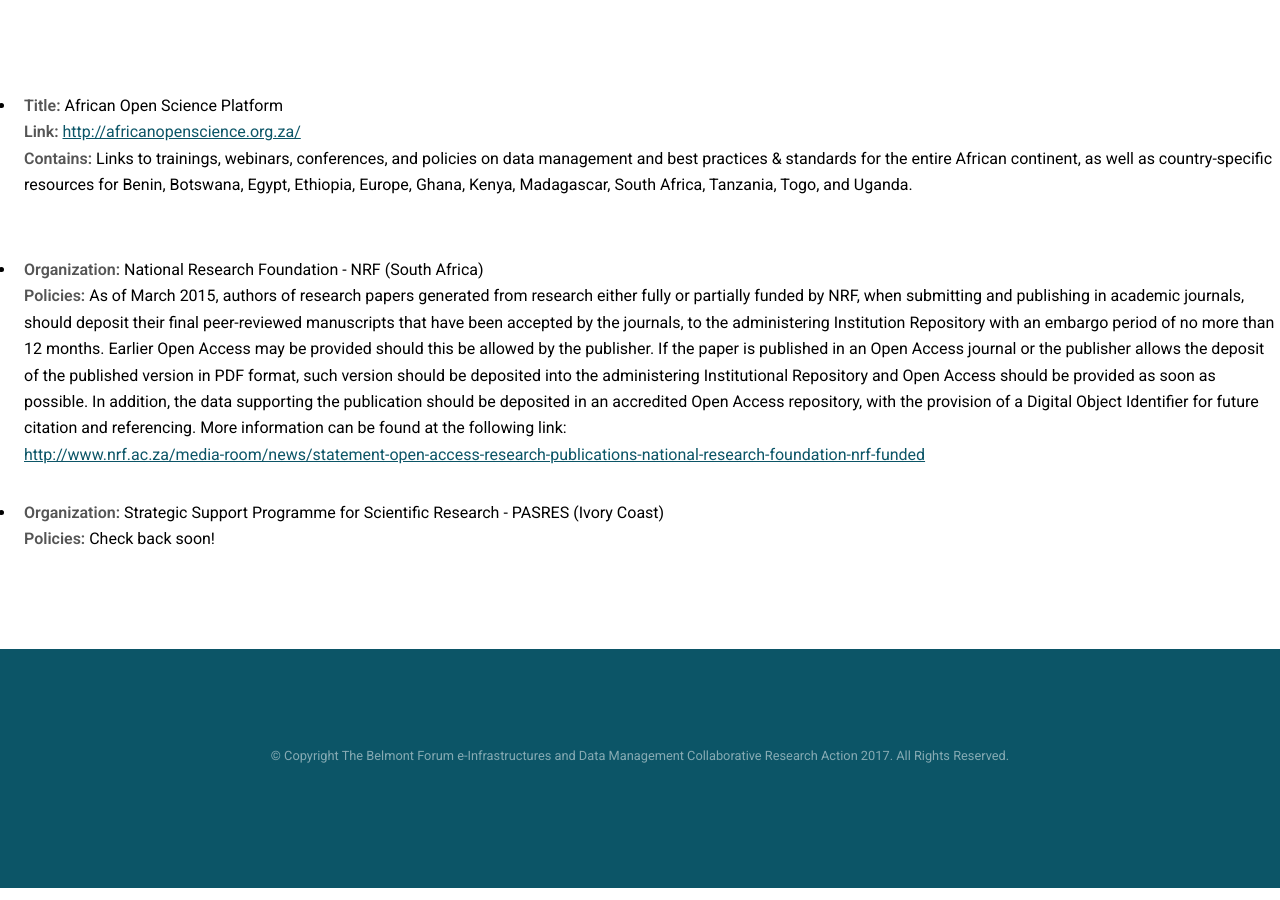
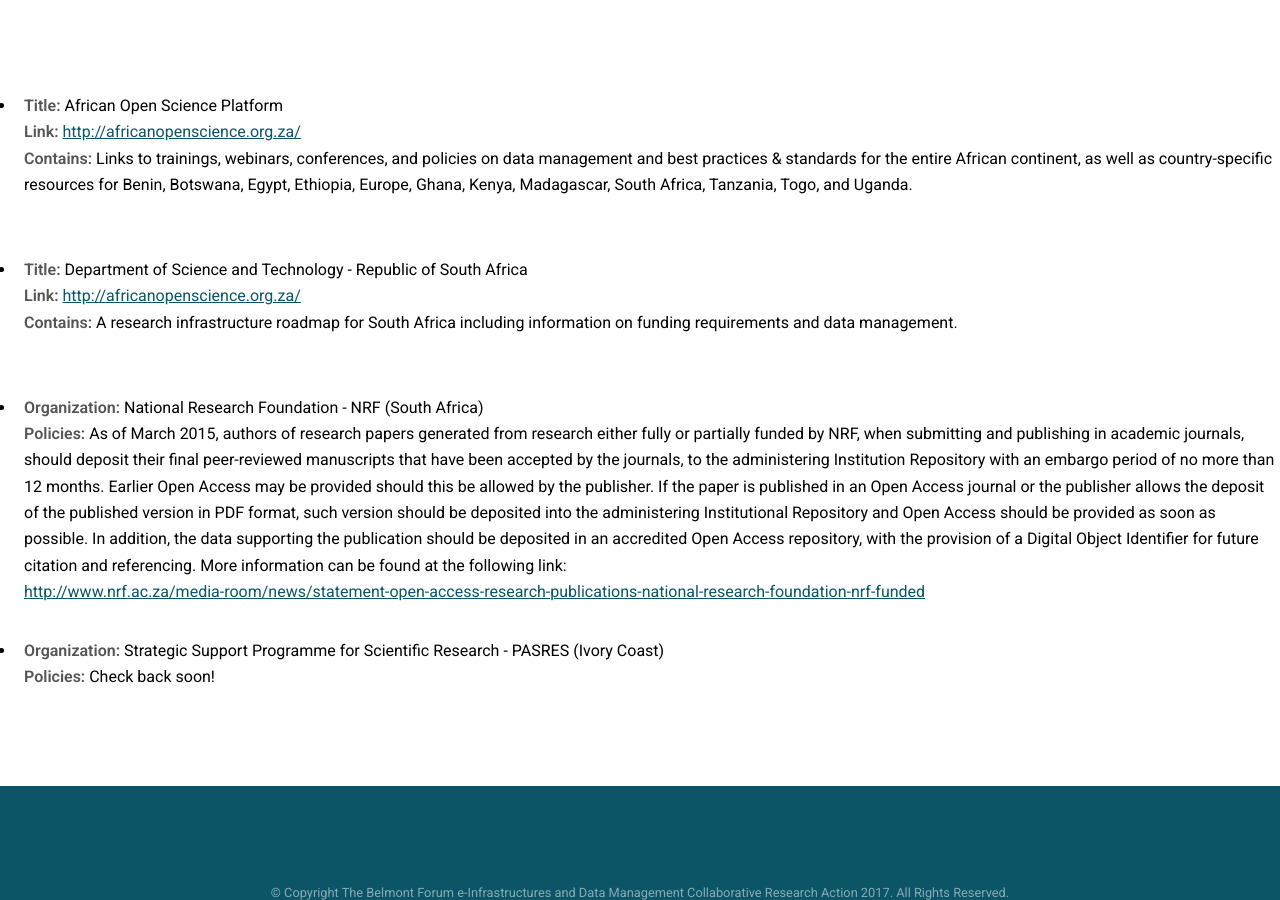
Before and after one commit to bfe-inf/toolkit, a Jekyll site: the page bp&s-africa.html, which Jekyll copies as it is, in a window 1280 px wide and 900 px high, scrolled down 648 px. Built offline with Jekyll 4.4.1, drawn with Linux system fonts in a browser that asks for light colours.

Commit message:
Update bp&s-africa.html

```diff
--- a/bp&s-africa.html
+++ b/bp&s-africa.html
@@ -55,6 +55,12 @@
 		   				<strong>Contains:</strong> Links to trainings, webinars, conferences, and policies on data management and best practices & standards for the entire African continent, as well as country-specific resources for Benin, Botswana, Egypt, Ethiopia, Europe, Ghana, Kenya, Madagascar, South Africa, Tanzania, Togo, and Uganda.</li><br/>
       					</ul>
 					<ul>
+	     					<li> <strong>Title:</strong> Department of Science and Technology - Republic of South Africa  <br/>
+             	   				<strong>Link:</strong> <a href="http://africanopenscience.org.za/" target="_blank">http://africanopenscience.org.za/</a><br/>
+		   				<strong>Contains:</strong> A research infrastructure roadmap for South Africa including information on funding requirements and data management. </li><br/>
+      					</ul>
+
+					<ul>
 	     					<li> <strong>Organization:</strong> National Research Foundation - NRF (South Africa) <br/>
 		   				<strong>Policies:</strong> As of March 2015, authors of research papers generated from research either fully or partially funded by NRF, when submitting and publishing in academic journals, should deposit their final peer-reviewed manuscripts that have been accepted by the journals, to the administering Institution Repository with an embargo period of no more than 12 months. Earlier Open Access may be provided should this be allowed by the publisher. If the paper is published in an Open Access journal or the publisher allows the deposit of the published version in PDF format, such version should be deposited into the administering Institutional Repository and Open Access should be
 						provided as soon as possible. In addition, the data supporting the publication should be deposited in an accredited Open Access repository, with the provision of a Digital Object Identifier for future citation and referencing.  More information can be found at the following link:  <br/>
```
